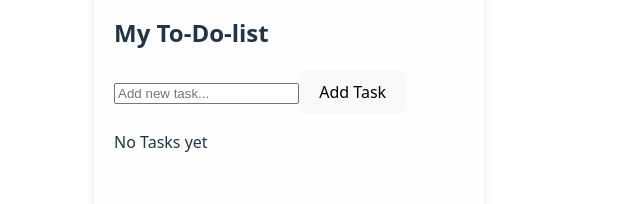
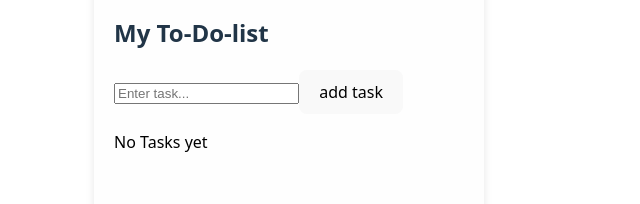
Before and after one commit to Bipan-git/To-Do-list-App, a React app: page / in a window 1280 px wide. Shown: the part 206-410 px from the top of the page, without its empty margins (0-640 px from the left). Built offline with nearby package versions, Linux system fonts and the light colour scheme; the HTML template or start-up script is replaced by a standard one.

Commit message:
Update Edit Feature

```diff
--- a/src/component/ToDoApp.jsx
+++ b/src/component/ToDoApp.jsx
@@ -4,16 +4,37 @@ import "./ToDoApp.css";
 export default function ToDoApp() {
   const [tasks, setTasks] = useState([]);
   const [input, setInput] = useState([""]);
+  const [isEditing, setIsEditing] = useState(false);
+  const [currentIndex, setCurrentIndex] = useState(null);
 
+  //add new task
   const handleAddTask = () => {
     if (input.trim() === "") return;
 
-    setTasks([...tasks, input]);
+    if (isEditing) {
+      //updated tasks immutably
+      const updatedTasks = [...tasks];
+      updatedTasks[currentIndex] = input;
+      setTasks(updatedTasks);
+      setIsEditing(false);
+      setCurrentIndex(null);
+    } else {
+      setTasks([...tasks, input]);
+    }
     setInput("");
   };
-  const HandleDeletetask = (index) => {
+  //delete task
+
+  const handleDeleteTask = (index) => {
     const updatedTaks = tasks.filter((_, i) => i != index);
     setTasks(updatedTaks);
+  };
+
+  //edit task
+  const handleEditTask = (index) => {
+    setIsEditing(true);
+    setCurrentIndex(index);
+    setInput(tasks[index]);
   };
   return (
     <div className="todoContainer">
@@ -22,24 +43,34 @@ export default function ToDoApp() {
       <div classNam="input-area">
         <input
           type="text"
-          placeholder="Add new task..."
+          placeholder="Enter task..."
           value={input}
           onChange={(e) => setInput(e.target.value)}
         />
-        <button onClick={handleAddTask}>Add Task </button>
+        <button onClick={handleAddTask}>
+          {isEditing ? "update Task" : "add task"}
+        </button>
       </div>
 
       {tasks.length > 0 ? (
         <ul className="task-list">
           {tasks.map((task, index) => (
-            <li key={index}>
+            <li
+              key={index}
+              style={{
+                display: "flex",
+                justifyContent: "space-between",
+                alignItems: "center",
+              }}
+            >
               {task}
-              <button onClick={() => HandleDeletetask(index)}>Delete</button>
+              <button onClick={() => handleEditTask(index)}>Edit </button>
+              <button onClick={() => handleDeleteTask(index)}>Delete</button>
             </li>
           ))}
         </ul>
       ) : (
-        <p>No Tasks yet</p>
+        <p style={{ color: "black" }}>No Tasks yet</p>
       )}
     </div>
   );
```
